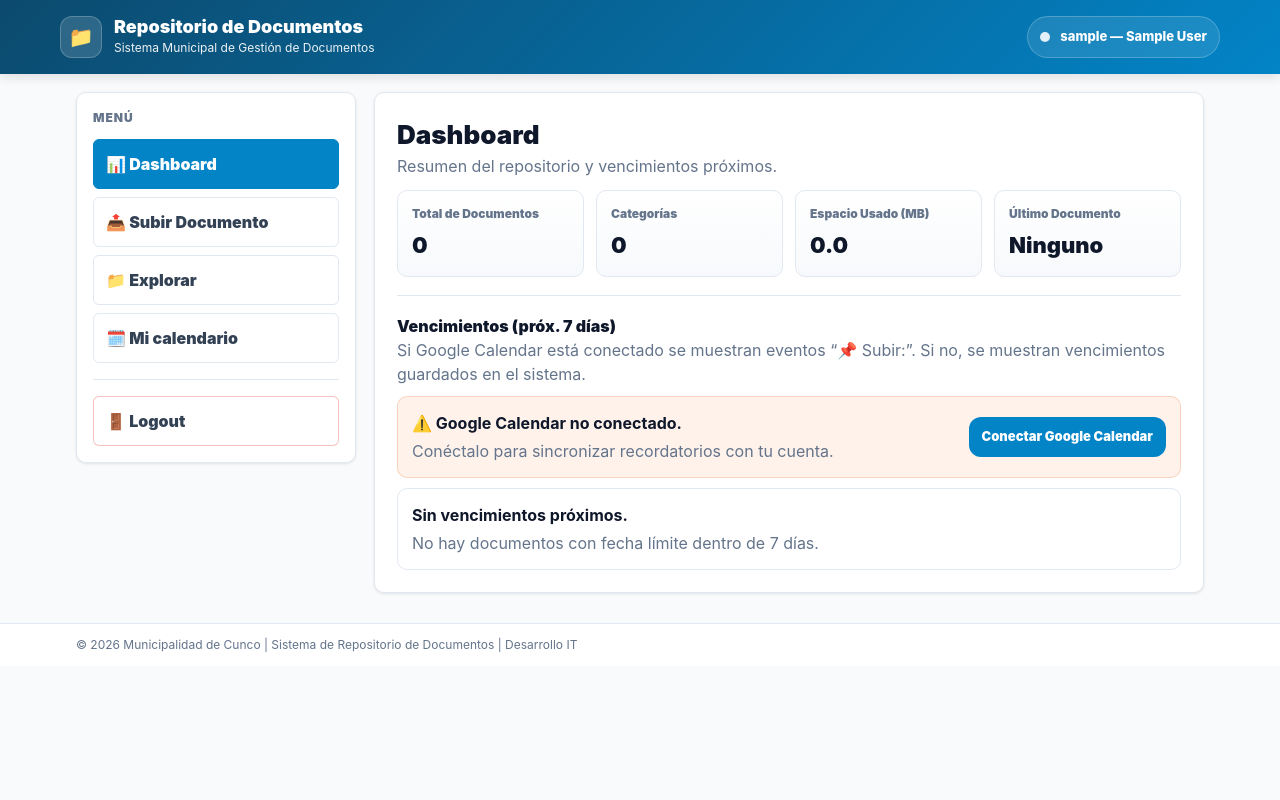
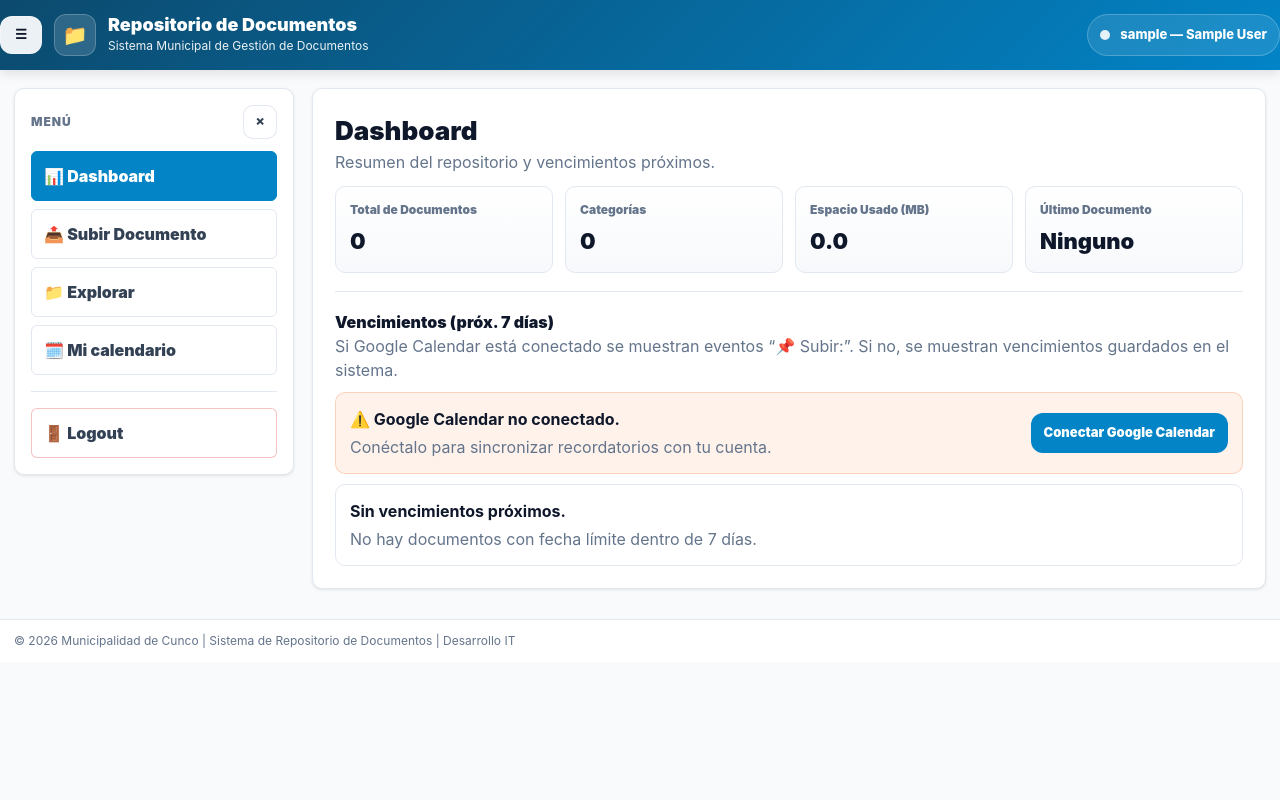
Before and after one commit to Marcelo-Onchi/repositorio_intranet_municunco, a Flask app: page /documents/dashboard in a window 1280 px wide. Run offline with Flask 3, Linux system fonts and the light colour scheme; the visitor is signed in with stand-in values (Sample User, id 1); data comes from the database, SQL or seed files in the repository; data that the repository does not hold is empty.

Commit message:
mejoras visuales

```diff
--- a/app/static/css/base.css
+++ b/app/static/css/base.css
@@ -28,8 +30,9 @@
   --r-6:6px;
   --r-10:10px;
   --r-14:14px;
+
   --shadow:0 1px 3px rgba(0,0,0,.10);
-  --shadow-lg:0 18px 60px rgba(15,23,42,.10);
+  --shadow-lg:0 18px 60px rgba(15,23,42,.12);
 
   /* Spacing scale */
   --gap:18px;
@@ -38,8 +41,17 @@
   --s-3:16px;
   --s-4:22px;
 
-  /* Container */
-  --container:1160px;
+  /* Container (más ancho para que el menú “quede más a la izquierda”) */
+  --container:1600px;
+
+  /* Sidebar */
+  --sidebar-w: 280px;
+
+  /* Z-index */
+  --z-toast: 9999;
+  --z-modal: 9998;
+  --z-sidebar: 9997;
+  --z-backdrop: 9996;
 }
 
 *{ margin:0; padding:0; box-sizing:border-box; }
@@ -51,16 +63,17 @@ body{
   color:var(--c-text);
   line-height:1.5;
   text-rendering: optimizeLegibility;
+  overflow-x: hidden; /* evita scrollbar horizontal */
 }
 
 a{ color:inherit; text-decoration:none; }
 img{ max-width:100%; height:auto; display:block; }
 
-/* Container con padding estable en móvil/tablet */
+/* Container más “pegado” al borde */
 .container{
   max-width: var(--container);
   margin: 0 auto;
-  padding: 0 clamp(12px, 2vw, 16px);
+  padding: 0 clamp(8px, 1.5vw, 14px);
 }
 
 /* =========================
@@ -118,12 +128,20 @@ img{ max-width:100%; height:auto; display:block; }
   color:#fff;
   box-shadow:0 4px 10px rgba(0,0,0,.10);
 }
+
 .topbar__inner{
   display:flex;
   justify-content:space-between;
   align-items:center;
   gap:16px;
-  padding: 16px 0;
+  padding: 14px 0;
+}
+
+.topbar__left{
+  display:flex;
+  align-items:center;
+  gap: 12px;
+  min-width:0;
 }
 
 .brand{ display:flex; align-items:center; gap:12px; min-width:0; }
@@ -139,8 +157,54 @@ img{ max-width:100%; height:auto; display:block; }
 .brand__title{ font-weight:900; font-size:18px; line-height:1.15; }
 .brand__subtitle{ opacity:.92; font-size:12px; margin-top:2px; }
 
-.topbar__right{ display:flex; align-items:center; min-width:0; }
+.topbar__right{
+  display:flex;
+  align-items:center;
+  gap: 10px;
+  min-width:0;
+}
 
+/* Botones compactos */
+.iconbtn{
+  border: 1px solid rgba(226,232,240,.95);
+  background: #fff;
+  color: var(--c-text-2);
+  border-radius: 12px;
+  padding: 8px 10px;
+  font-weight: 950;
+  cursor: pointer;
+  line-height: 1;
+}
+.iconbtn:hover{ background: rgba(241,245,249,.75); }
+.iconbtn:active{ transform: translateY(1px); }
+
+/* Botón menú siempre visible y legible sobre topbar */
+.iconbtn--menu{
+  display:inline-flex;
+  align-items:center;
+  justify-content:center;
+  background: rgba(255,255,255,.92);
+  border-color: rgba(255,255,255,.35);
+  color: #0f172a;
+  min-width: 42px;
+  min-height: 38px;
+}
+.iconbtn--menu:hover{ background:#fff; }
+
+/* Botón cerrar dentro del sidebar */
+.iconbtn--close{
+  width: 34px;
+  height: 34px;
+  display:grid;
+  place-items:center;
+  border-radius: 10px;
+  border: 1px solid rgba(226,232,240,.95);
+  background:#fff;
+  color: var(--c-text-2);
+}
+.iconbtn--close:hover{ background: rgba(241,245,249,.75); }
+
+/* Pill usuario */
 .pill{
   display:flex; align-items:center; gap:10px;
   background:rgba(255,255,255,.10);
@@ -168,12 +232,17 @@ img{ max-width:100%; height:auto; display:block; }
 
 .layout{
   display:grid;
-  grid-template-columns: 280px 1fr;
+  grid-template-columns: var(--sidebar-w) 1fr;
   gap: var(--gap);
   align-items:start;
+  min-width:0;
 }
 
-.sidebar{ position:sticky; top:14px; min-width:0; }
+.sidebar{
+  position:sticky;
+  top:14px;
+  min-width:0;
+}
 
 .content{
   background: transparent;
@@ -182,6 +251,16 @@ img{ max-width:100%; height:auto; display:block; }
   padding: 0;
   min-height: 240px;
   min-width:0;
+}
+
+/* =========================
+   Sidebar header (MENÚ + X)
+========================= */
+.sidebar__head{
+  display:flex;
+  align-items:center;
+  justify-content:space-between;
+  gap: 10px;
 }
 
 /* =========================
@@ -645,64 +722,22 @@ summary.btn::-webkit-details-marker{ display:none; }
 }
 
 /* =========================
-   Responsive
+   Preview modal — tools + sizes + resize
 ========================= */
-@media (max-width: 1024px){
-  .layout{ grid-template-columns: 1fr; }
-  .sidebar{ position: static; }
-  .pill{ max-width: 78vw; }
-  .form__grid{ grid-template-columns: 1fr; }
-}
-
-@media (max-width: 768px){
-  .topbar__inner{ padding: 14px 0; }
-  .brand__icon{ width:38px; height:38px; }
-}
-
-@media (max-width: 480px){
-  .card{ padding: 14px; }
-  .card--big{ padding: 16px; }
-  .nav__item{ padding: 11px 11px; }
-  .pill{ max-width: 86vw; padding: 9px 10px; }
-
-  .auth-panel{ padding: 18px; border-radius: 16px; }
-}
-
-/* ==========================================================================
-   Preview modal — tamaños (chico/normal/grande/full) + resize
-   ========================================================================= */
-
 .modal__tools{
   display:flex;
   gap: 8px;
   align-items:center;
 }
-
-.iconbtn{
-  border: 1px solid rgba(226,232,240,.95);
-  background: #fff;
-  color: var(--c-text-2);
-  border-radius: 12px;
-  padding: 8px 10px;
-  font-weight: 950;
-  cursor: pointer;
-  line-height: 1;
-}
-.iconbtn:hover{ background: rgba(241,245,249,.75); }
-.iconbtn:active{ transform: translateY(1px); }
-
 .iconbtn[aria-pressed="true"]{
   border-color: rgba(2,132,199,.35);
   box-shadow: 0 0 0 3px rgba(2,132,199,.10);
 }
-
-/* Tamaños por clase */
 .modal__panel.is-sm{ width: min(720px, 100%); }
 .modal__panel.is-md{ width: min(980px, 100%); }
 .modal__panel.is-lg{ width: min(1200px, 100%); }
 .modal__panel.is-xl{ width: min(96vw, 1400px); }
 
-/* Resize en escritorio */
 @media (min-width: 768px){
   #previewModal .modal__panel{
     resize: both;
--- a/app/static/js/base.js
+++ b/app/static/js/base.js
@@ -1,11 +1,73 @@
 // base.js — helpers UI (Municunco)
-// - Toasts (cerrar + autocerrar)
-// - Modal preview (tamaños + resize + atajos)
+// - Sidebar: off-canvas (móvil/tablet) + colapsable (desktop)
+// - Toasts
+// - Modal preview
 // - Dropzone
 // - Confirm modal
 
 (function () {
   "use strict";
+
+  // =========================
+  // Sidebar (off-canvas en móvil/tablet + colapsable en desktop)
+  // =========================
+  function initSidebar() {
+    const toggleBtn = document.querySelector("[data-sidebar-toggle]");
+    const sidebar = document.querySelector("#sidebar");
+    const closeBtns = document.querySelectorAll("[data-sidebar-close]");
+
+    if (!toggleBtn || !sidebar) return;
+
+    const isDesktop = () => window.matchMedia("(min-width: 1025px)").matches;
+
+    const setMobileOpen = (open) => {
+      document.body.classList.toggle("sidebar-open", open);
+      toggleBtn.setAttribute("aria-expanded", open ? "true" : "false");
+      document.body.style.overflow = open ? "hidden" : "";
+    };
+
+    const toggleDesktopCollapse = () => {
+      const collapsed = document.body.classList.toggle("sidebar-collapsed");
+      // en desktop no bloqueamos scroll
+      toggleBtn.setAttribute("aria-expanded", collapsed ? "false" : "true");
+    };
+
+    toggleBtn.addEventListener("click", () => {
+      if (isDesktop()) {
+        toggleDesktopCollapse();
+        return;
+      }
+      const open = document.body.classList.contains("sidebar-open");
+      setMobileOpen(!open);
+    });
+
+    closeBtns.forEach((b) =>
+      b.addEventListener("click", () => {
+        if (!isDesktop()) setMobileOpen(false);
+      })
+    );
+
+    // ESC cierra menú móvil
+    document.addEventListener("keydown", (e) => {
+      if (e.key === "Escape" && document.body.classList.contains("sidebar-open")) {
+        setMobileOpen(false);
+      }
+    });
+
+    // Si pasas a desktop, aseguramos estado móvil limpio (sin backdrop)
+    const mq = window.matchMedia("(min-width: 1025px)");
+    const onChange = () => {
+      if (mq.matches) {
+        setMobileOpen(false);
+      } else {
+        // al volver a móvil, si estaba colapsado, lo dejamos visible
+        document.body.classList.remove("sidebar-collapsed");
+        toggleBtn.setAttribute("aria-expanded", "false");
+      }
+    };
+    if (mq.addEventListener) mq.addEventListener("change", onChange);
+    else mq.addListener(onChange);
+  }
 
   // =========================
   // Toasts
@@ -65,7 +127,6 @@
     const applySize = (size) => {
       const s = SIZES.includes(size) ? size : "md";
 
-      // Importante: si el usuario redimensionó manualmente, limpiar inline sizes
       panel.style.width = "";
       panel.style.height = "";
 
@@ -82,7 +143,6 @@
       });
     };
 
-    // Inserta la toolbar una sola vez (sin tocar HTML)
     if (!head.querySelector(".modal__tools")) {
       const tools = document.createElement("div");
       tools.className = "modal__tools";
@@ -92,7 +152,6 @@
         <button class="iconbtn" type="button" data-preview-size="lg" aria-pressed="false" aria-label="Vista previa: tamaño grande">+</button>
         <button class="iconbtn" type="button" data-preview-size="xl" aria-pressed="false" aria-label="Vista previa: pantalla completa">⛶</button>
       `;
-
       const closeBtn = head.querySelector("[data-modal-close]");
       head.insertBefore(tools, closeBtn);
     }
@@ -137,7 +196,6 @@
       if (e.target === modal) close();
     });
 
-    // Atajos: ESC cierra, + agranda, - achica
     document.addEventListener("keydown", (e) => {
       if (!modal.classList.contains("is-open")) return;
 
@@ -266,6 +324,7 @@
   // Init
   // =========================
   window.addEventListener("DOMContentLoaded", () => {
+    initSidebar();
     initToasts();
     initModalPreview();
     initDropzone();
--- a/app/templates/base.html
+++ b/app/templates/base.html
@@ -16,13 +16,29 @@
   <body>
     <a class="skip-link" href="#main">Saltar al contenido</a>
 
+    {% set path = request.path or "" %}
+    {% set is_auth = path.startswith("/auth") %}
+
     <header class="topbar">
       <div class="topbar__inner container">
-        <div class="brand">
-          <div class="brand__icon" aria-hidden="true">📁</div>
-          <div class="brand__text">
-            <div class="brand__title">Repositorio de Documentos</div>
-            <div class="brand__subtitle">Sistema Municipal de Gestión de Documentos</div>
+        <div class="topbar__left">
+          {% if not is_auth %}
+            <button
+              class="iconbtn iconbtn--menu"
+              type="button"
+              aria-label="Abrir menú"
+              aria-controls="sidebar"
+              aria-expanded="false"
+              data-sidebar-toggle
+            >☰</button>
+          {% endif %}
+
+          <div class="brand">
+            <div class="brand__icon" aria-hidden="true">📁</div>
+            <div class="brand__text">
+              <div class="brand__title">Repositorio de Documentos</div>
+              <div class="brand__subtitle">Sistema Municipal de Gestión de Documentos</div>
+            </div>
           </div>
         </div>
 
@@ -70,16 +86,24 @@
       {% endif %}
     {% endwith %}
 
-    {% set path = request.path or "" %}
-    {% set is_auth = path.startswith("/auth") %}
-
     <main id="main" class="page" role="main">
       <div class="container">
         <div class="layout {% if is_auth %}layout--auth{% endif %}">
           {% if not is_auth %}
-            <aside class="sidebar" aria-label="Menú lateral">
+            <!-- Backdrop para móvil/tablet -->
+            <div class="sidebar-backdrop" data-sidebar-close aria-hidden="true"></div>
+
+            <aside id="sidebar" class="sidebar" aria-label="Menú lateral">
               <div class="card">
-                <div class="card__title">MENÚ</div>
+                <div class="card__title sidebar__head">
+                  <span>MENÚ</span>
+                  <button
+                    class="iconbtn iconbtn--close"
+                    type="button"
+                    aria-label="Cerrar menú"
+                    data-sidebar-close
+                  >×</button>
+                </div>
 
                 <nav class="nav">
                   {% if current_user.is_authenticated %}
```
Also changed, not shown: other parts of app/static/css/base.css (+83 -11 lines), app/static/css/pages.css (+63 -99 lines).
